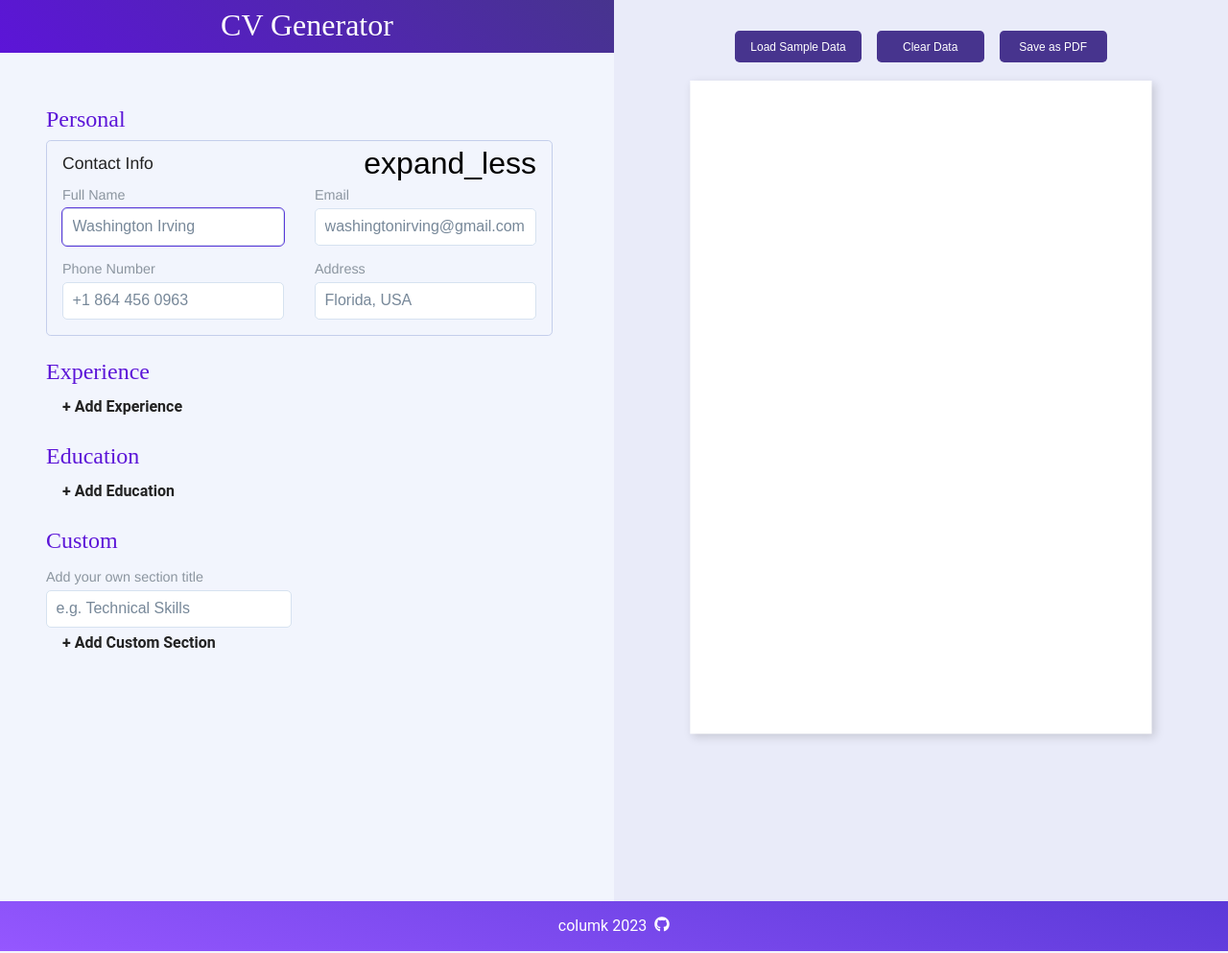
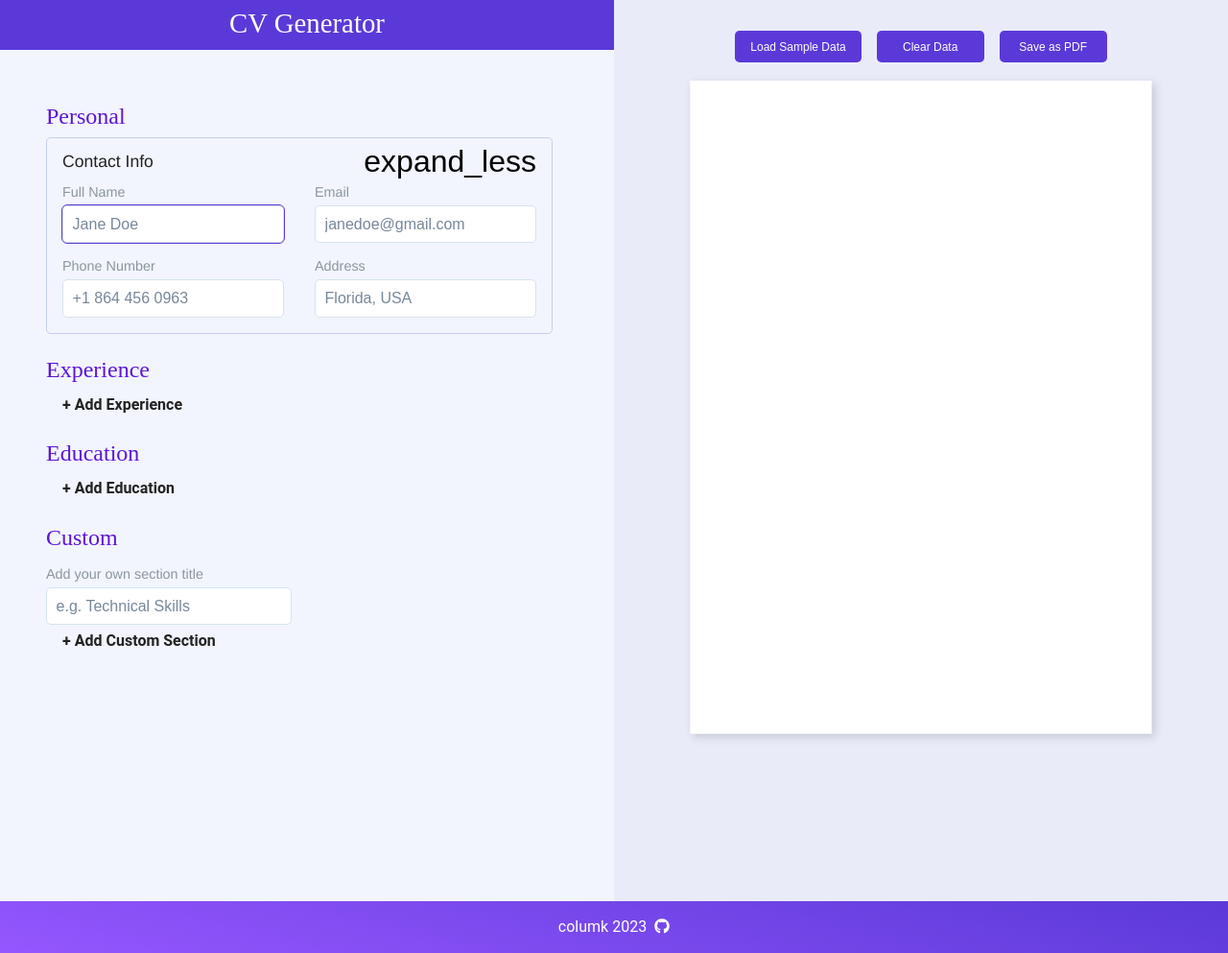
Before and after one commit to columk1/cv-application, a React (Vite) app: page / in a window 1280 px wide. Shown: the whole page at 96% size. Built offline with nearby package versions, Linux system fonts and the light colour scheme.

Commit message:
Fix: section titles state issue on load sample data

```diff
--- a/src/App.jsx
+++ b/src/App.jsx
@@ -109,7 +109,9 @@ export const App = () => {
               {data.experience.map((job, index) => (
                 <ExperienceForm
                   key={index}
-                  formTitle={`Experience  (${index + 1})`}
+                  formTitle={
+                    experience[index].jobTitle || `Experience  (${index + 1})`
+                  }
                   onChange={handleSectionChange('experience', index)}
                   handleDelete={() => handleDeleteExperience(index)}
                   jobTitle={experience[index].jobTitle}
--- a/src/components/ExperienceForm.jsx
+++ b/src/components/ExperienceForm.jsx
@@ -16,21 +16,15 @@ export default function ExperienceForm({
   autofocus,
 }) {
   const [isActive, setIsActive] = useState(true)
-  const [title, setTitle] = useState(jobTitle || formTitle)
 
   const toggleActive = () => setIsActive(!isActive)
-  const onTitleChange = (e) => {
-    onChange(e)
-    setTitle(e.target.value)
-    e.target.value === '' && setTitle(formTitle)
-  }
 
   return (
     <div className='form experience-form'>
       <div className='form-container'>
         <FormHeader
           onClick={toggleActive}
-          formTitle={title}
+          formTitle={formTitle}
           isActive={isActive}
         />
         {isActive && (
@@ -41,7 +35,7 @@ export default function ExperienceForm({
               labelText='Job Title'
               placeholder='Solutions Architect'
               value={jobTitle || ''}
-              onChange={onTitleChange}
+              onChange={onChange}
               data-key='jobTitle'
               autoFocus={autofocus}
             />
--- a/src/components/Footer.jsx
+++ b/src/components/Footer.jsx
@@ -1,12 +1,16 @@
 import '../styles/Footer.css'
-// import { FontAwesomeIcon } from '@fortawesome/react-fontawesome'
 import { FaGithub } from 'react-icons/fa'
 
 export default function Footer() {
   return (
     <footer>
       <p>columk 2023</p>
-      <a href='https://github.com/columk1' target='_blank' rel='noreferrer'>
+      <a
+        href='https://github.com/columk1'
+        target='_blank'
+        rel='noreferrer'
+        alt='github'
+      >
         {/* <i className='githubIcon'></i> */}
         <FaGithub style={{ color: 'white' }} />
       </a>
--- a/src/components/PersonalForm.jsx
+++ b/src/components/PersonalForm.jsx
@@ -28,7 +28,7 @@ export default function PersonalForm({
               type='text'
               id='name'
               labelText='Full Name'
-              placeholder='Washington Irving'
+              placeholder='Jane Doe'
               value={name}
               onChange={onChange}
               autofocus={true}
@@ -38,7 +38,7 @@ export default function PersonalForm({
               type='email'
               id='email'
               labelText='Email'
-              placeholder='washingtonirving@gmail.com'
+              placeholder='janedoe@gmail.com'
               value={email}
               onChange={onChange}
               data-key='email'
--- a/src/styles/App.css
+++ b/src/styles/App.css
@@ -33,14 +33,14 @@
 
 .h1 {
   margin-bottom: 1.5rem;
-  padding: 0.5rem 0 0.6rem;
+  padding: 0.5rem 0 0.7rem;
   text-align: center;
   font-family: 'Oswald';
   font-weight: 300;
-  font-size: 2rem;
+  font-size: 1.8rem;
   color: white;
-  /* background-color: var(--accent-dark); */
-  background: linear-gradient(45deg, var(--accent), var(--accent-dark));
+  background-color: var(--accent-light);
+  /* background: linear-gradient(135deg, var(--accent) 5%, var(--accent-dark)); */
 }
 
 .form-section {
--- a/src/styles/Button.css
+++ b/src/styles/Button.css
@@ -1,7 +1,7 @@
 .btn {
   min-width: 7rem;
   margin: 0;
-  background: var(--accent-dark);
+  background: var(--accent-light);
   color: white;
   font-size: 0.75rem;
   padding: 0.6rem 1rem;
--- a/src/styles/Footer.css
+++ b/src/styles/Footer.css
@@ -12,3 +12,13 @@ footer {
   text-align: center;
   color: white;
 }
+
+a {
+  margin-top: 2px;
+  &:hover {
+    transform: scale(1.1);
+  }
+  &:active {
+    transform: scale(0.98);
+  }
+}
```
Also changed, not shown: 1 other file (tests, documents, lock files or other folders).
